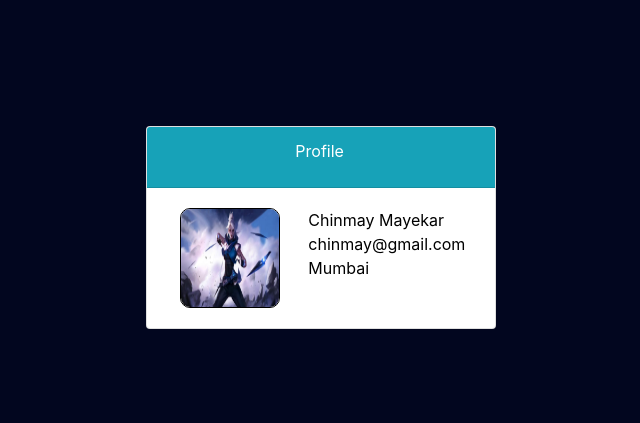
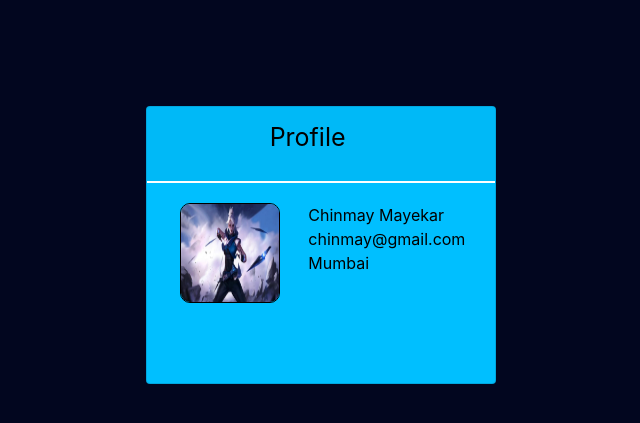
Before and after one commit to ch1nma4/Django_Gadgets, a Django app: page /profile/ in a window 1280 px wide. Shown: the part 83-506 px from the top of the page, without its empty margins (319-959 px from the left). Run offline with Django 4.2, Linux system fonts and the light colour scheme; a user stored in the database is signed in; data comes from the database, SQL or seed files in the repository; both versions use the stored data as it was after the commit.

Commit message:
commit:17

```diff
--- a/mysite/Gadgets/templates/Gadgets/base.html
+++ b/mysite/Gadgets/templates/Gadgets/base.html
@@ -81,7 +81,7 @@
 
     {% endif %}
 
-    <div class="mb-4" style="padding-top: 30px;">
+    <div class="mb-1" style="padding-top: 30px;">
 
     </div>
 
--- a/mysite/users/templates/users/profile.html
+++ b/mysite/users/templates/users/profile.html
@@ -14,16 +14,16 @@
     <br><br><br>
 
 <div class="container">
-    <div class="row">
-        <div class="col-md-4 offset-md-4">
-            <div class="card">
-                <div class="card-header text-white bg-info">
-                    <div class="card-title offset-md-5">
+    <div class="row" >
+        <div class="col-md-4 offset-md-4" >
+            <div class="card" style="background: #00bfff; color: aliceblue;">
+                <div class="card-header text-white" style=" border-bottom: 2px solid  white;"  >
+                    <div class="card-title offset-md-4" style="color: black; font-size: 25px; ">
                         Profile
                     </div>
                 </div>
-                <div class="card-body">
-                    <div class="row">
+                <div class="card-body" style="height: 200px;">
+                    <div class="row"  >
                         <div class="offset-md-1">
                             <img style="border-radius: 10px; border: 1px solid black;" height="100px" width="100px"
                                     src="{{ user.profile.image.url }}" alt="">
--- a/mysite/users/templates/users/register.html
+++ b/mysite/users/templates/users/register.html
@@ -31,7 +31,7 @@
 <body>
     <div class="container">
         <div class="row">
-            <div  style="padding-top: 10px; padding-left: 335px; ">
+            <div  style="padding-left: 335px; ">
                 <div class="card">
                     <div class="card-header text-white" style="background-color:#02061f; border-bottom: 2px solid white;" >
                         <div class="card-title offset-md-5" style="color: red; font-size: 25px;">
@@ -68,6 +68,7 @@
             </div>
         </div>
     </div>
+    <br><br><br>
 </body>
 </html>
 
```
Also changed, not shown: mysite/db.sqlite3.
